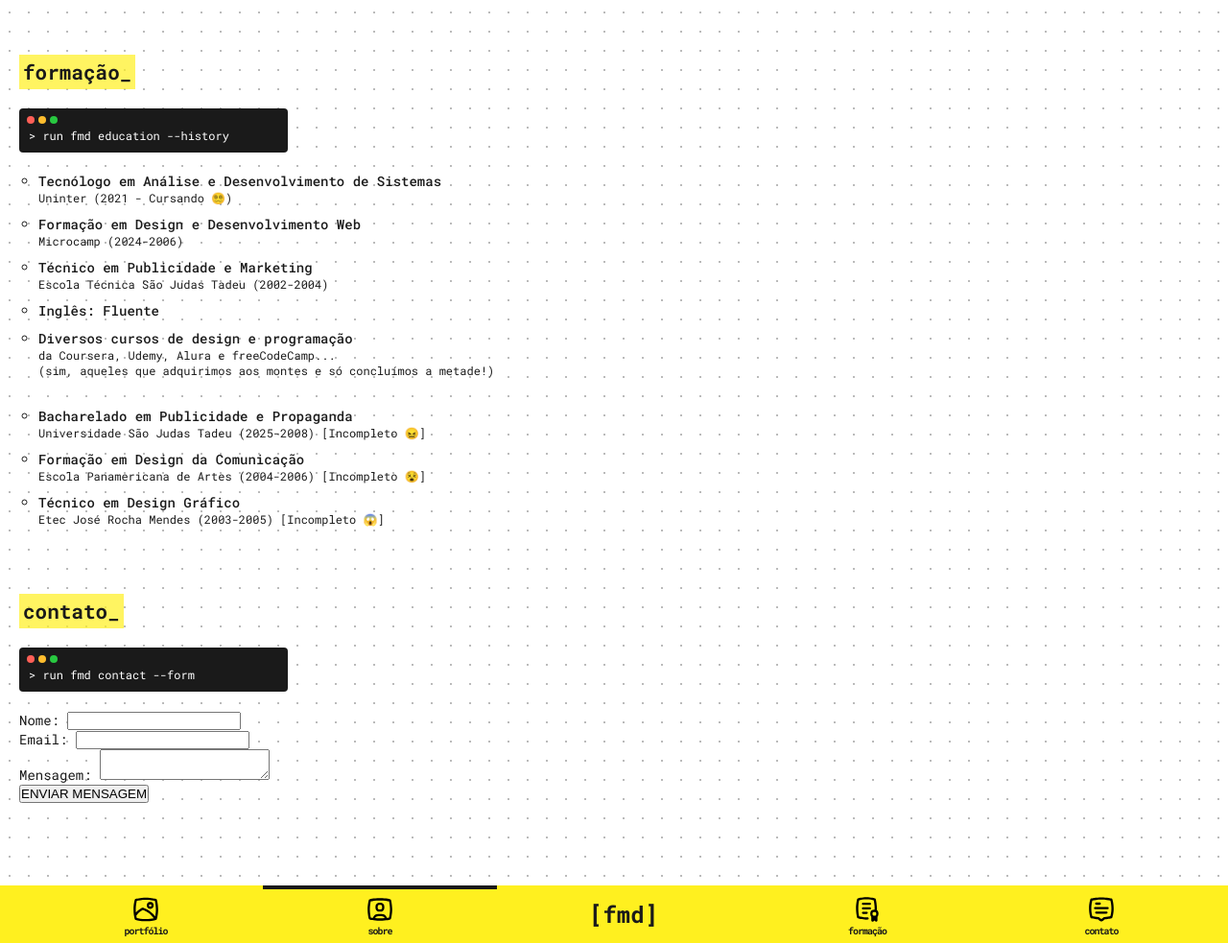
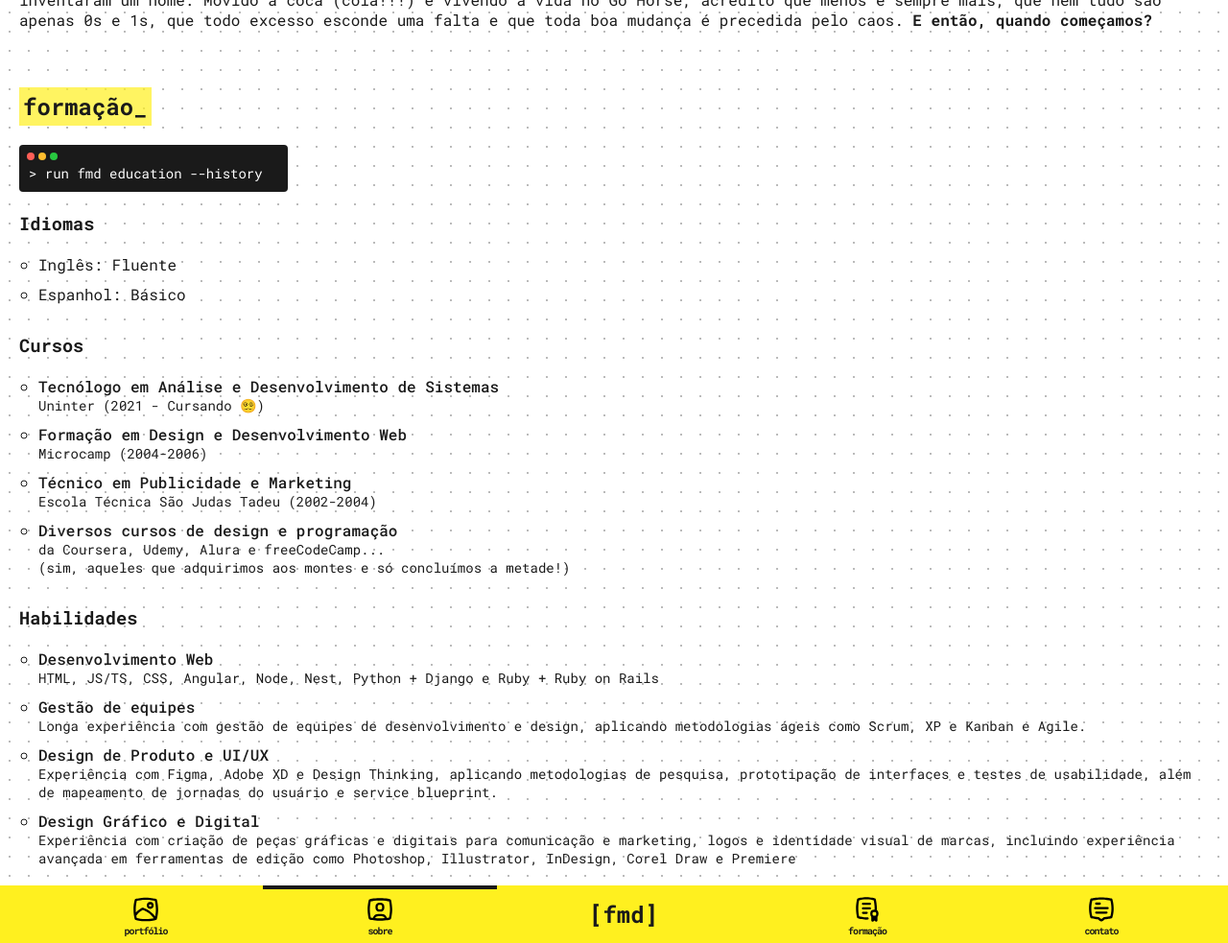
Before and after one commit to fmonarid/fmd-site-uninter, a plain HTML site: page index.html in a window 1280 px wide and 2400 px high. Shown: the part 1417-2400 px from the top of the page at 96% size. Drawn offline with Linux system fonts and the light colour scheme.

Commit message:
Adiciona ajustes na seção de Formação

```diff
--- a/index.html
+++ b/index.html
@@ -188,44 +188,67 @@
       <section id="education" class="education">
         <h2 class="u-title education-title">Formação_</h2>
         <div class="u-terminal-block">> run fmd education --history</div>
-        <ul class="education__list">
-          <li class="education__item">
+        <h3>Idiomas</h3>
+        <ul>
+          <li>Inglês: Fluente</li>
+          <li>Espanhol: Básico</li>
+        </ul>
+        <h3>Cursos</h3>
+        <ul>
+          <li>
             <span>Tecnólogo em Análise e Desenvolvimento de Sistemas</span>
             <span>Uninter (2021 - Cursando 😵‍💫)</span>
           </li>
-          <li class="education__item">
+          <li>
             <span>Formação em Design e Desenvolvimento Web</span>
-            <span>Microcamp (2024-2006)</span>
+            <span>Microcamp (2004-2006)</span>
           </li>
-          <li class="education__item">
+          <li>
             <span>Técnico em Publicidade e Marketing</span>
             <span>Escola Técnica São Judas Tadeu (2002-2004)</span>
           </li>
-          <li class="education__item">
-            <span>Inglês: Fluente</span>
-          </li>
-          <li class="education__item">
+          <li>
             <span>Diversos cursos de design e programação</span>
             <span
               >da Coursera, Udemy, Alura e freeCodeCamp...<br />(sim, aqueles
               que adquirimos aos montes e só concluímos a metade!)</span
             >
           </li>
-          <li class="education__item education__item-section">
-            <span>Bacharelado em Publicidade e Propaganda</span>
+        </ul>
+        <h3>Habilidades</h3>
+        <ul>
+          <li>
+            <span>Desenvolvimento Web</span>
             <span
-              >Universidade São Judas Tadeu (2025-2008) [Incompleto 😖]</span
+              >HTML, JS/TS, CSS, Angular, Node, Nest, Python + Django e Ruby +
+              Ruby on Rails</span
             >
           </li>
-          <li class="education__item">
-            <span>Formação em Design da Comunicação</span>
+          <li>
+            <span>Gestão de equipes</span>
             <span
-              >Escola Panamericana de Artes (2004-2006) [Incompleto 😵]</span
+              >Longa experiência com gestão de equipes de desenvolvimento e
+              design, aplicando metodologias ágeis como Scrum, XP e Kanban e
+              Agile.</span
             >
           </li>
-          <li class="education__item">
-            <span>Técnico em Design Gráfico</span>
-            <span>Etec José Rocha Mendes (2003-2005) [Incompleto 😱]</span>
+          <li>
+            <span>Design de Produto e UI/UX</span>
+            <span
+              >Experiência com Figma, Adobe XD e Design Thinking, aplicando
+              metodologias de pesquisa, prototipação de interfaces e testes de
+              usabilidade, além de mapeamento de jornadas do usuário e service
+              blueprint.</span
+            >
+          </li>
+          <li>
+            <span>Design Gráfico e Digital</span>
+            <span
+              >Experiência com criação de peças gráficas e digitais para
+              comunicação e marketing, logos e identidade visual de marcas,
+              incluindo experiência avançada em ferramentas de edição como
+              Photoshop, Illustrator, InDesign, Corel Draw e Premiere</span
+            >
           </li>
         </ul>
       </section>
--- a/styles.css
+++ b/styles.css
@@ -46,7 +46,7 @@ body {
     "aside";
   width: 100%;
   height: 100%;
-  font-size: 1.4rem;
+  font-size: 1.6rem;
   font-family: "Roboto Mono", monospace;
   color: var(--color-on-surface);
   background-color: var(--color-surface);
@@ -98,7 +98,7 @@ ul {
   padding: 2rem 1rem 1rem;
   border-radius: var(--u-corner);
   font-family: "Roboto Mono", monospace;
-  font-size: 1.2rem;
+  font-size: 1.4rem;
   position: relative;
   grid-column: 1/-1;
   margin: 0;
@@ -248,7 +248,7 @@ ul {
     transparent
   );
   padding: 1rem;
-  font-size: 1.2rem;
+  font-size: 1.4rem;
   font-weight: 500;
   color: var(--color-on-surface-inverse);
 }
@@ -296,17 +296,14 @@ ul {
   margin-right: 0.4rem;
 }
 
-.education__item {
+.education ul li {
   margin-bottom: 1rem;
 }
-.education__item span {
+.education ul li span {
   display: block;
   font-weight: 500;
 }
-.education__item span:nth-child(2) {
-  font-size: 1.2rem;
+.education ul li span:nth-child(2) {
+  font-size: 1.4rem;
   font-weight: normal;
 }
-.education__item-section {
-  padding-top: 2rem;
-}
```
Also changed, not shown: 1 other file.
